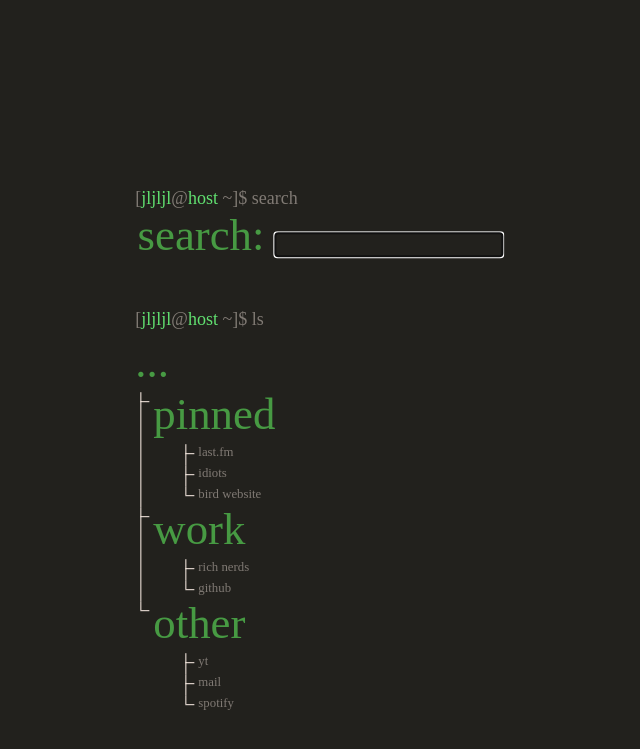
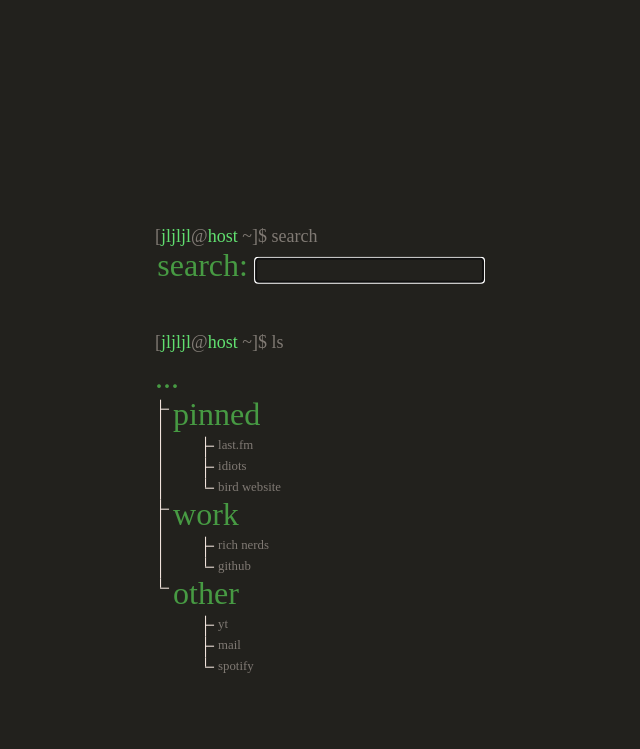
Before and after one commit to 7te/7te.github.io, a Jekyll site: the page built from pages/newtab.html, in a window 1280 px wide. Shown: the top 749 px of the page, without its empty margins (257-897 px from the left). Built offline with Jekyll 4.4.1, drawn with Linux system fonts in a browser that asks for light colours; some web fonts are replaced.

Commit message:
fix vw in newtab.html css

```diff
--- a/pages/newtab.html
+++ b/pages/newtab.html
@@ -52,12 +52,12 @@ permalink: /newtab.html
         color: var(--pink);
     }
     input {
-      font-size: 3.5;
+      font-size: 3.5vw;
     }
     h1 {
         display: inline;
         font-family: var(--font);
-        font-size: 3.5vw;
+        font-size: 2.5vw;
         font-weight: normal;
         color: var(--red);
     }
```
